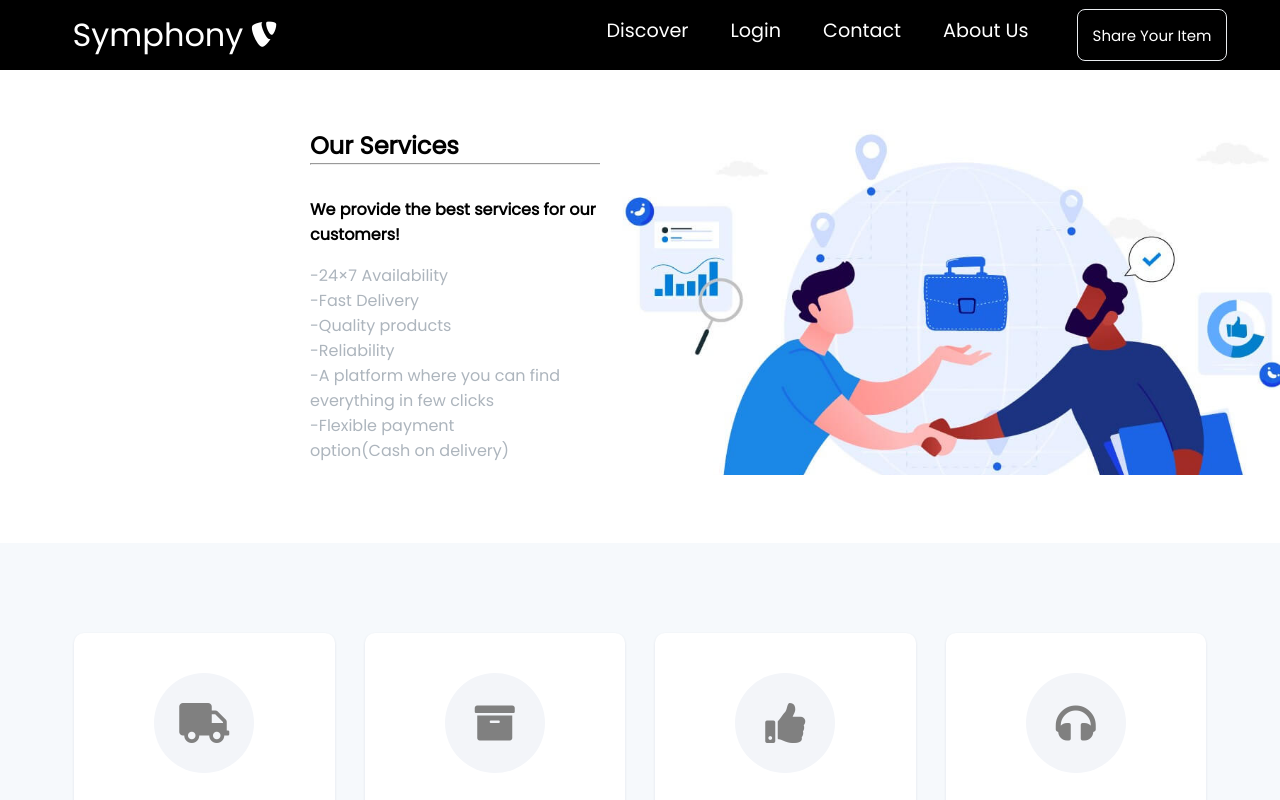
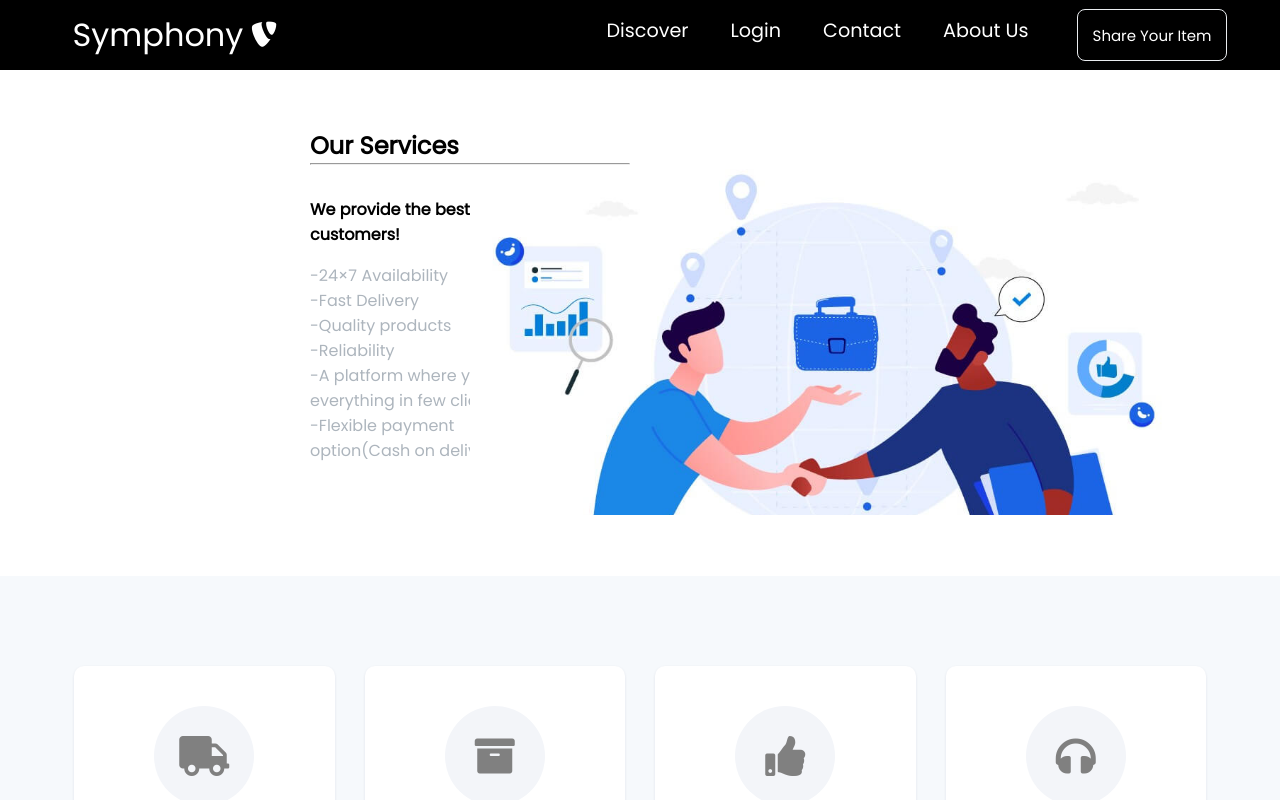
Before and after one commit to whdcharuka/Symphony, a React (Create React App) app: page /Services in a window 1280 px wide. Shown: the top 800 px of the page. Built offline with nearby package versions, Linux system fonts and the light colour scheme.

Commit message:
Modified

```diff
--- a/src/components/pages/Signup.css
+++ b/src/components/pages/Signup.css
@@ -323,15 +323,15 @@
   }
 
   /* About us */
-  .mklp{
-    max-width: 600px;
-    width: 100px;
-    display:flex;
-    border-radius: 10px;
-    background-color: white;
-    margin-left: 130px;
-    margin-right: 150px;
-    margin-top: 10px;
+  .mklp img{
+    width: 550px;
+    height: 300px;
+    text-align: center;
+  }
+
+  .mklp {
+    text-align: center;
+    margin-top: 50px;
   }
 
   .h5{
```
